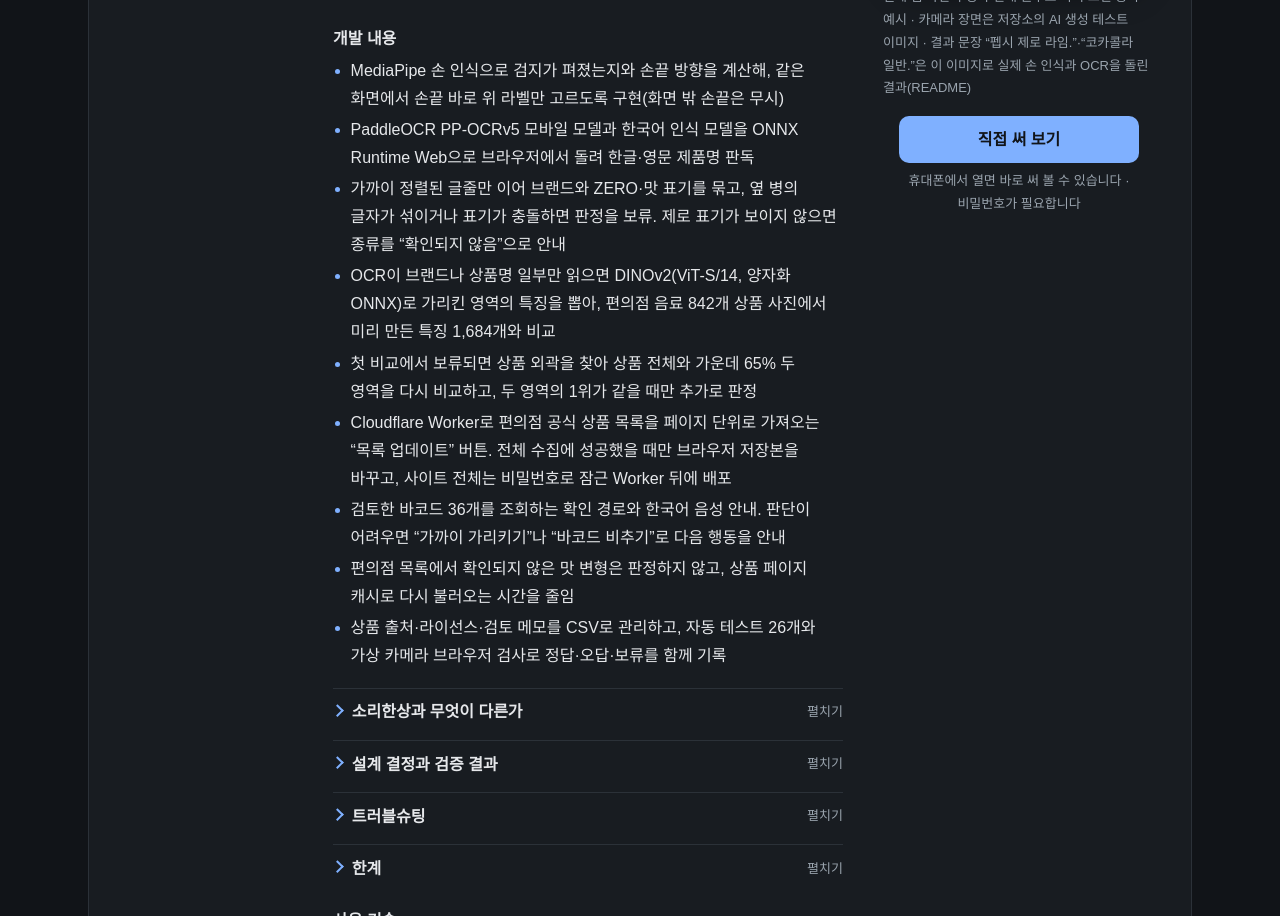
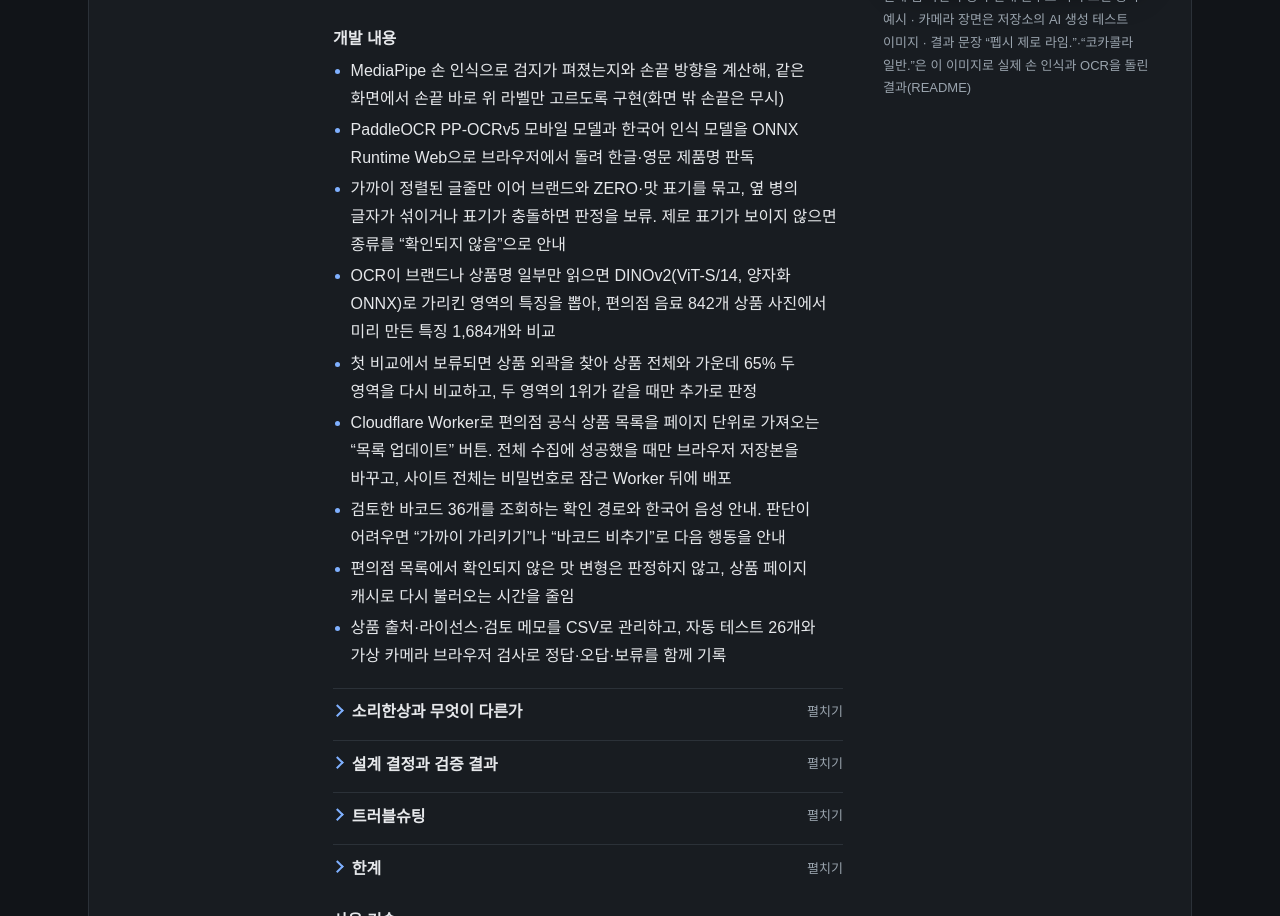
Before and after one commit to hooni9807/portfolio, a plain HTML site: page index.html in a window 1280 px wide. Shown: the part 4488-5404 px from the top of the page. Drawn offline with Linux system fonts and the light colour scheme; a web font is replaced by a local one.

Commit message:
What Is This?: 직접 써 보기 버튼 제거
Co-Authored-By: Claude Opus 5.5 <noreply@anthropic.com>

```diff
--- a/index.html
+++ b/index.html
@@ -835,7 +835,6 @@ const projects = [
   tech:['Gemma 4','Ollama','MediaPipe','Apple Vision','Swift','JavaScript','Web Speech API','Cloudflare Workers','Workers AI','Bun']},
  {id:'whatisthis', when:'2026.11 ~ 2026.12', kind:'개인 프로젝트', org:'우송대학교',
   title:'MediaPipe·PaddleOCR·DINOv2로 손끝이 가리킨 음료를 읽어 주는 모바일 웹 개발', alias:'What Is This?', mock:witMock, cap:'실제 웹 화면 구성과 안내 문구로 다시 그린 동작 예시 · 카메라 장면은 저장소의 AI 생성 테스트 이미지 · 결과 문장 “펩시 제로 라임.”·“코카콜라 일반.”은 이 이미지로 실제 손 인식과 OCR을 돌린 결과(README)',
-  link:{href:'https://what-is-this-drinks.dchkimppi.workers.dev', label:'직접 써 보기', note:'휴대폰에서 열면 바로 써 볼 수 있습니다 · 비밀번호가 필요합니다'},
   lead:'편의점 냉장고 앞에서 검지로 음료 하나를 가리키면 제품명과 일반·제로 여부를 한국어 음성으로 알려 주는 모바일 웹입니다. CU 홈페이지의 음료 목록을 크롤링해 두고, 가리킨 라벨을 OCR로 읽어 그 목록과 대조해 어떤 음료인지 찾습니다. 작은 글씨를 읽기 어려운 시각장애인을 위해 만들었고, 카메라 영상은 모두 휴대폰 브라우저 안에서 분석합니다.',
   role:'1인 개발 (기획, 상품 자료 수집, 화면, 모델 연동, 테스트, 배포)', env:'모바일 브라우저(후면 카메라), Cloudflare Workers, Node.js 22', lang:'JavaScript, Python, Shell',
   did:['MediaPipe 손 인식으로 검지가 펴졌는지와 손끝 방향을 계산해, 같은 화면에서 손끝 바로 위 라벨만 고르도록 구현(화면 밖 손끝은 무시)',
```
